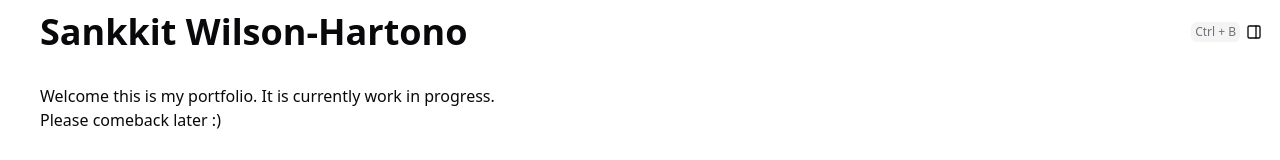
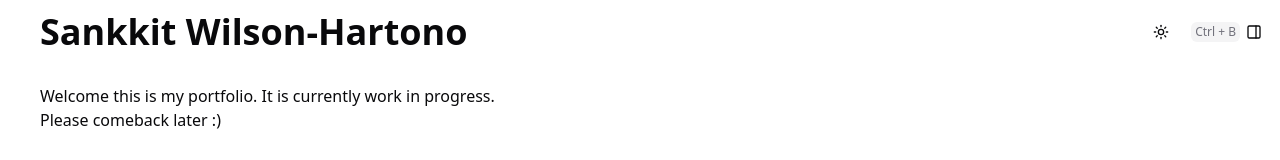
Before and after one commit to Sankeetos/sankeetos-portfolio, a SvelteKit app: page / in a window 1280 px wide. Shown: the top 160 px of the page. Built offline with nearby package versions, Linux system fonts and the light colour scheme.

Commit message:
Add dark mode

```diff
--- a/package.json
+++ b/package.json
@@ -49,5 +49,8 @@
 		"vite": "^7.3.1",
 		"vitest": "^4.0.18",
 		"vitest-browser-svelte": "^2.0.2"
+	},
+	"dependencies": {
+		"mode-watcher": "^1.1.0"
 	}
 }
--- a/src/lib/components/app-sidebar.svelte
+++ b/src/lib/components/app-sidebar.svelte
@@ -29,10 +29,10 @@
 	<Sidebar.Content class="justify-center-safe">
 		<Sidebar.Group>
 			<Sidebar.GroupContent>
-				<Sidebar.Menu class="gap-8">
+				<Sidebar.Menu class="gap-0">
 					{#each data.navMain as item (item.title)}
 						<Sidebar.MenuItem>
-							<Sidebar.MenuButton class="flex justify-center text-3xl font-medium">
+							<Sidebar.MenuButton class="text-truncate flex h-auto text-5xl">
 								{#snippet child({ props })}
 									<a href={item.url} {...props}>
 										{item.title}
--- /dev/null
+++ b/src/lib/components/dark-mode-button.svelte
@@ -0,0 +1,17 @@
+<script lang="ts">
+	import SunIcon from '@lucide/svelte/icons/sun';
+	import MoonIcon from '@lucide/svelte/icons/moon';
+
+	import { toggleMode } from 'mode-watcher';
+	import { Button } from '$lib/components/ui/button/index.js';
+</script>
+
+<Button onclick={toggleMode} variant="ghost" size="icon">
+	<SunIcon
+		class="h-[1.2rem] w-[1.2rem] scale-100 rotate-0 !transition-all dark:scale-0 dark:-rotate-90"
+	/>
+	<MoonIcon
+		class="absolute h-[1.2rem] w-[1.2rem] scale-0 rotate-90 !transition-all dark:scale-100 dark:rotate-0"
+	/>
+	<span class="sr-only">Toggle theme</span>
+</Button>
--- /dev/null
+++ b/src/lib/components/index.ts
@@ -0,0 +1,3 @@
+import DarkModeButton from "./dark-mode-button.svelte";
+
+export { DarkModeButton };
--- a/src/routes/+layout.svelte
+++ b/src/routes/+layout.svelte
@@ -3,18 +3,27 @@
 	import * as Sidebar from '$lib/components/ui/sidebar/index.js';
 	import './layout.css';
 	import * as Kbd from '$lib/components/ui/kbd/index.js';
+	import { DarkModeButton } from '$lib/components';
+	import { ModeWatcher } from 'mode-watcher';
+	import Separator from '$lib/components/ui/separator/separator.svelte';
+
 	let { children } = $props();
 </script>
+
+<ModeWatcher />
 
 <Sidebar.Provider open={false}>
 	<Sidebar.Inset>
 		<header class="flex h-16 shrink-0 items-center gap-2 px-4 pl-10">
 			<h1 class="text-4xl font-bold">Sankkit Wilson-Hartono</h1>
-			<div class="ms-auto flex items-center">
-				<Kbd.Group>
-					<Kbd.Root>Ctrl + B</Kbd.Root>
-				</Kbd.Group>
-				<Sidebar.Trigger class="ms-auto -me-1 rotate-180" />
+			<div class="ms-auto flex items-center gap-3">
+				<DarkModeButton />
+				<div class="flex items-center">
+					<Kbd.Group>
+						<Kbd.Root>Ctrl + B</Kbd.Root>
+					</Kbd.Group>
+					<Sidebar.Trigger class="ms-auto -me-1 rotate-180" />
+				</div>
 			</div>
 		</header>
 		<div class="pt-5 pl-10">
```
Also changed, not shown: 1 other file (tests, documents, lock files or other folders).
